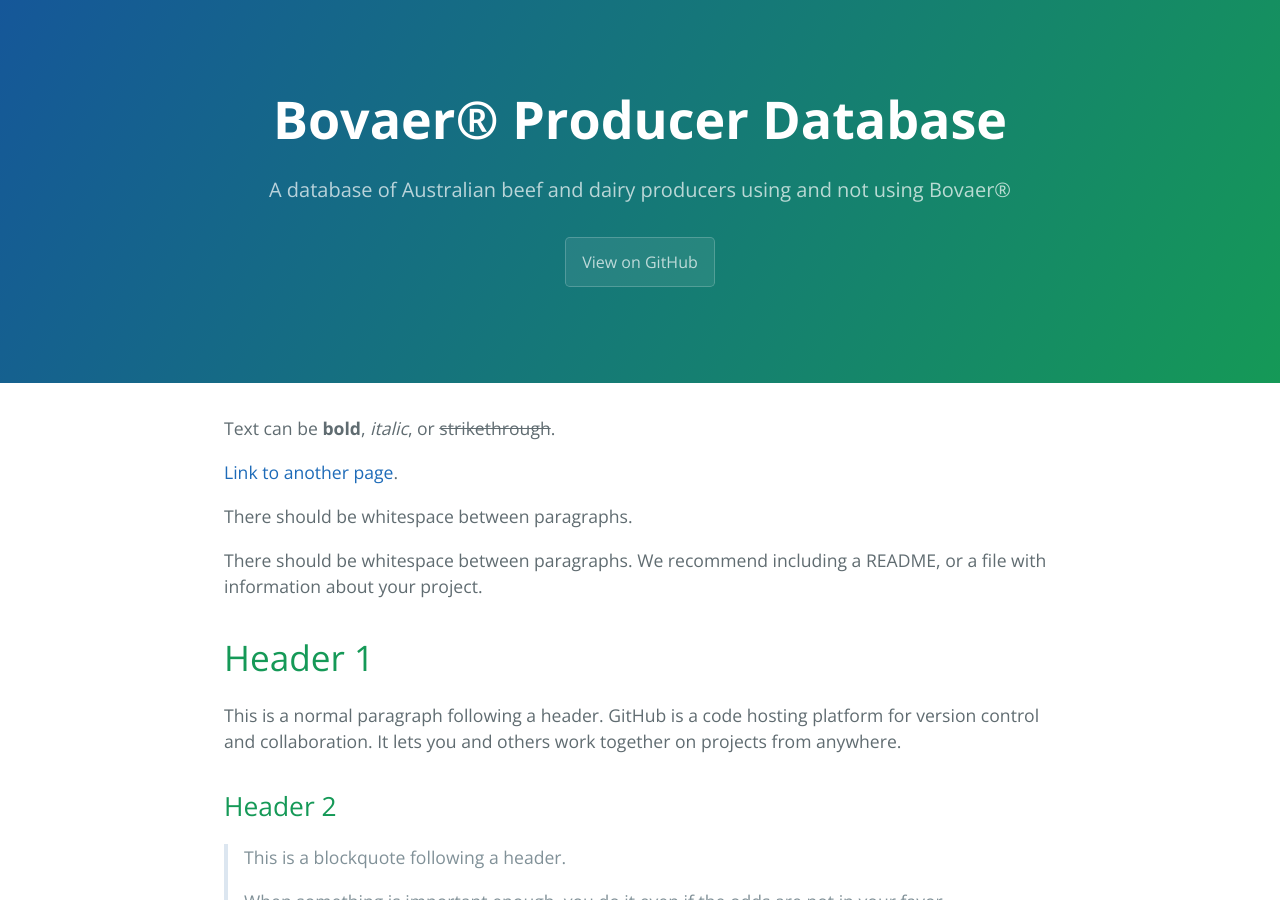
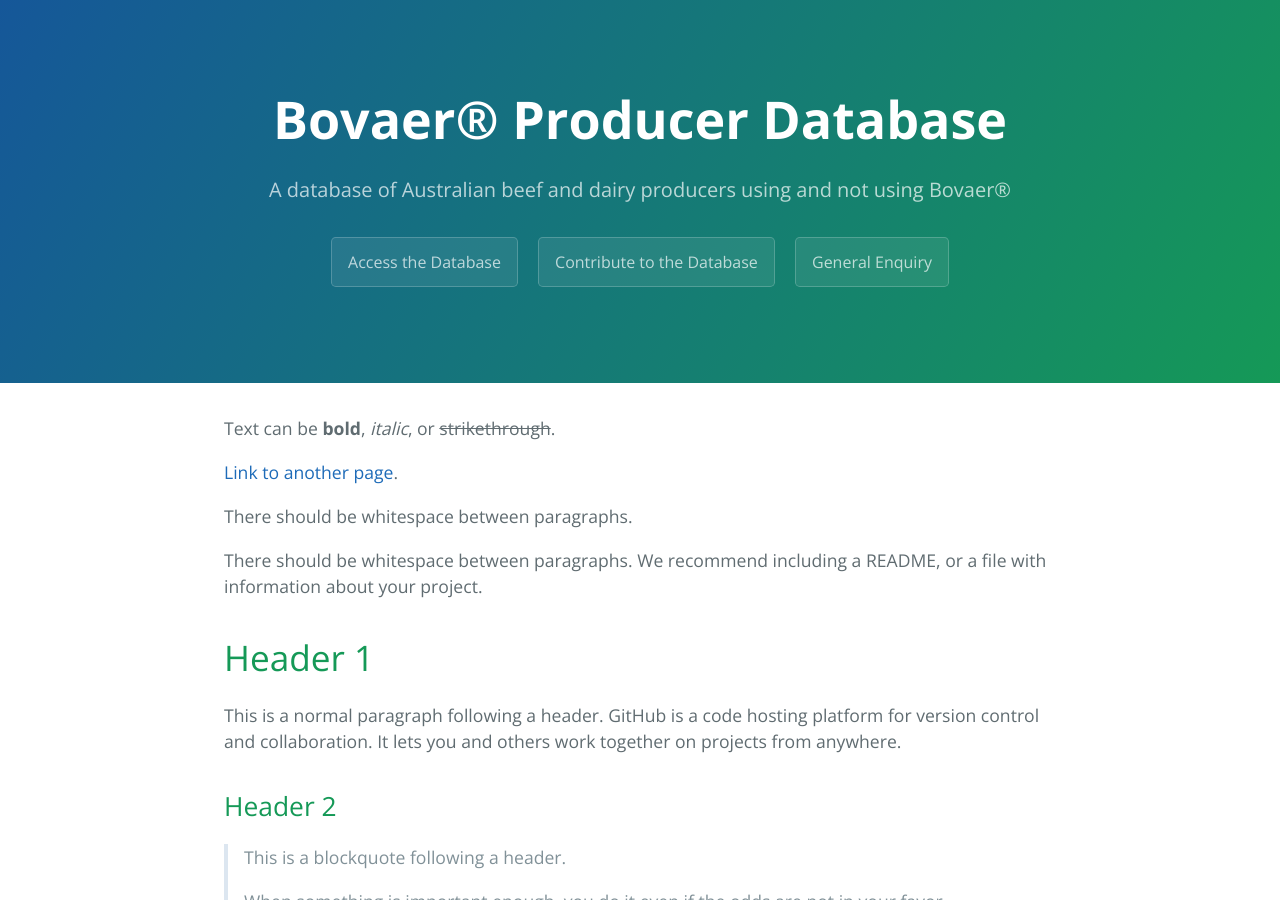
Before and after one commit to LachlanWintourZG/bovaer-producer-database, a Jekyll site: the page built from index.md, in a window 1280 px wide and 900 px high. Built offline with Jekyll 4.4.1, drawn with Linux system fonts in a browser that asks for light colours.

Commit message:
Update layout

```diff
--- a/_layouts/default.html
+++ b/_layouts/default.html
@@ -19,7 +19,9 @@
       <h1 class="project-name">{{ page.title | default: site.title | default: site.github.repository_name }}</h1>
       <h2 class="project-tagline">{{ page.description | default: site.description | default: site.github.project_tagline }}</h2>
       {% if site.github.is_project_page %}
-        <a href="{{ site.github.repository_url }}" class="btn">View on GitHub</a>
+        <a href="https://lachlanwintourzg.github.io/bovaer-producer-database/database" class="btn">Access the Database</a>
+        <a href="https://lachlanwintourzg.github.io/bovaer-producer-database/contribute" class="btn">Contribute to the Database</a>
+        <a href="https://lachlanwintourzg.github.io/bovaer-producer-database/general-enquiry" class="btn">General Enquiry</a>
       {% endif %}
       {% if site.show_downloads %}
         <a href="{{ site.github.zip_url }}" class="btn">Download .zip</a>
```
